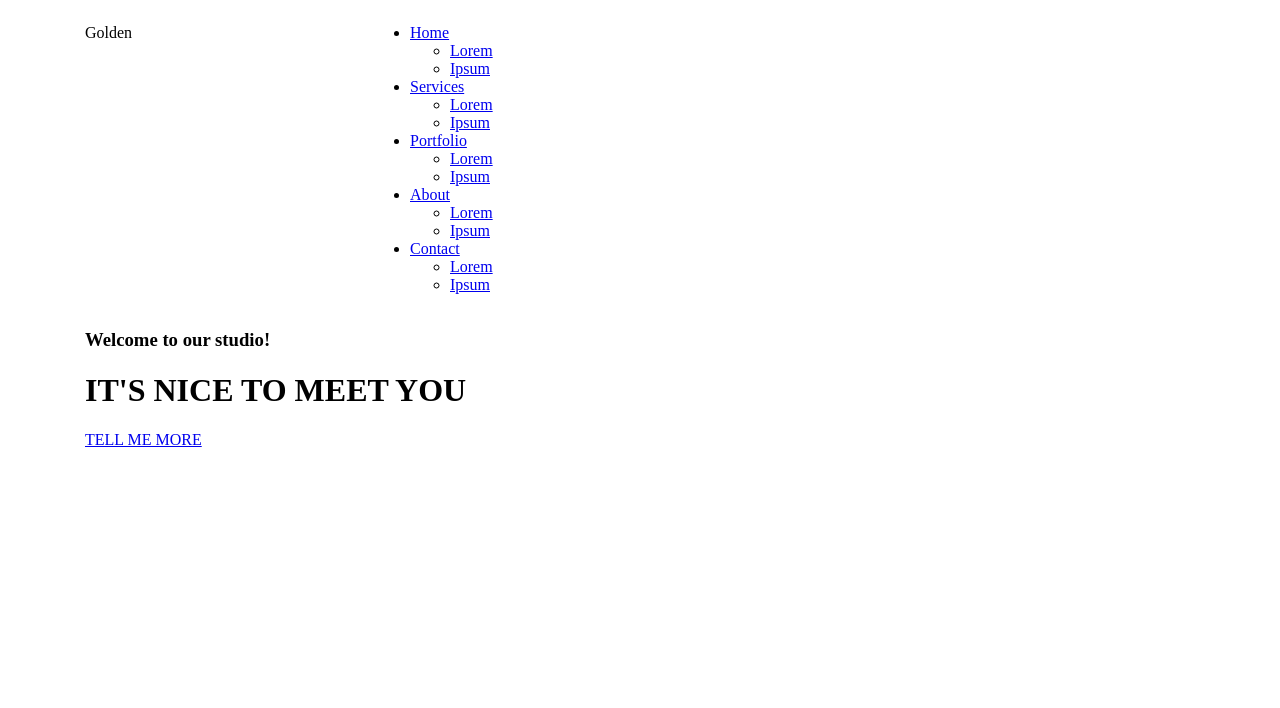
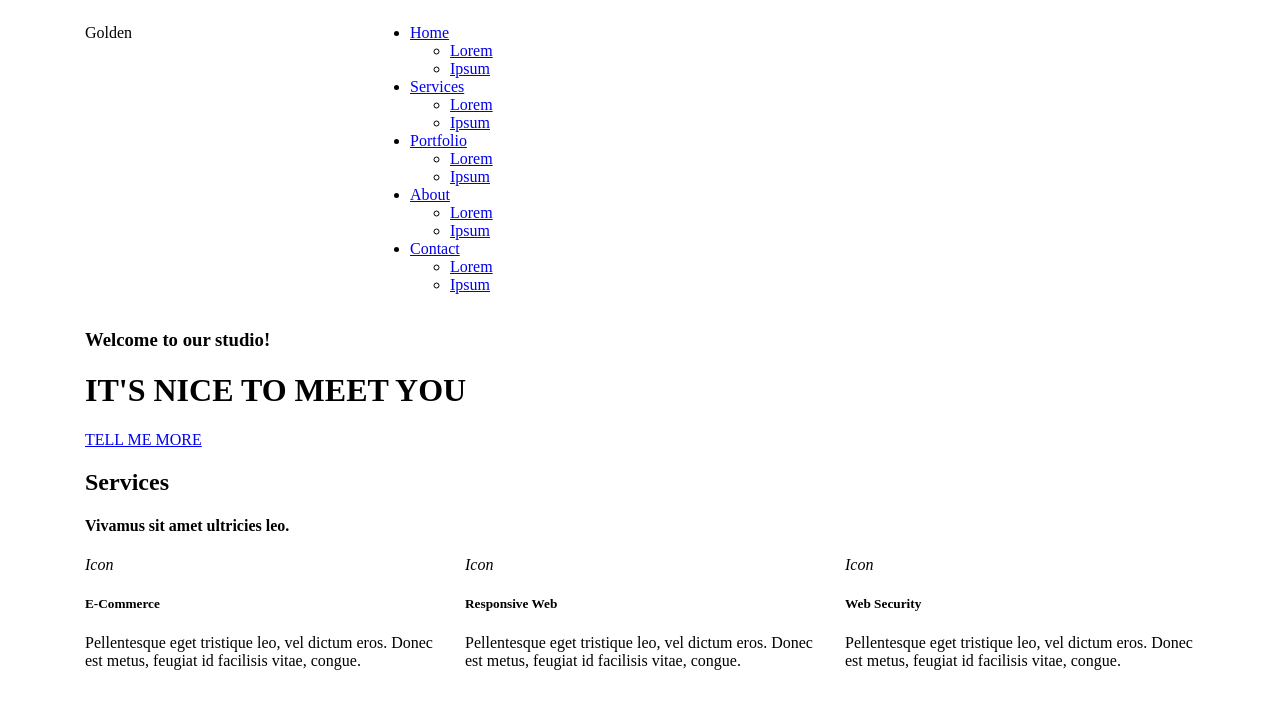
Before and after one commit to pawisniewski/project-4, a website: page index.html in a window 1280 px wide. Drawn offline with Linux system fonts and the light colour scheme.

Commit message:
Add html for section services

```diff
--- a/index.html
+++ b/index.html
@@ -3,6 +3,7 @@
     <head>
         <meta charset="utf-8">
         <title>My first website</title>
+        <link rel="stylesheet" href="https://cdnjs.cloudflare.com/ajax/libs/font-awesome/5.9.0/css/all.min.css">
         <link rel="stylesheet" href="vendor/bootstrap-grid.css">
         <link rel="stylesheet" href="css/style.css">
     </head>
@@ -56,5 +57,28 @@
                 </div>
             </div>
         </header>
+        <section class="services">
+            <div class="container">
+                <h2 class="section-tilte">Services</h2>
+                <h4 class="section-subtitle">Vivamus sit amet ultricies leo.</h4>
+                <div class="row">
+                    <div class="box col-md-4">
+                        <i>Icon</i>
+                        <h5>E-Commerce</h5>
+                        <p>Pellentesque eget tristique leo, vel dictum eros. Donec est metus, feugiat id facilisis vitae, congue.</p>
+                    </div>
+                    <div class="box col-md-4">
+                        <i>Icon</i>
+                        <h5>Responsive Web</h5>
+                        <p>Pellentesque eget tristique leo, vel dictum eros. Donec est metus, feugiat id facilisis vitae, congue.</p>
+                    </div>
+                    <div class="box col-md-4">
+                        <i>Icon</i>
+                        <h5>Web Security</h5>
+                        <p>Pellentesque eget tristique leo, vel dictum eros. Donec est metus, feugiat id facilisis vitae, congue.</p>
+                    </div>
+                </div>
+            </div>
+        </section>
     </body>
 </html>
```
